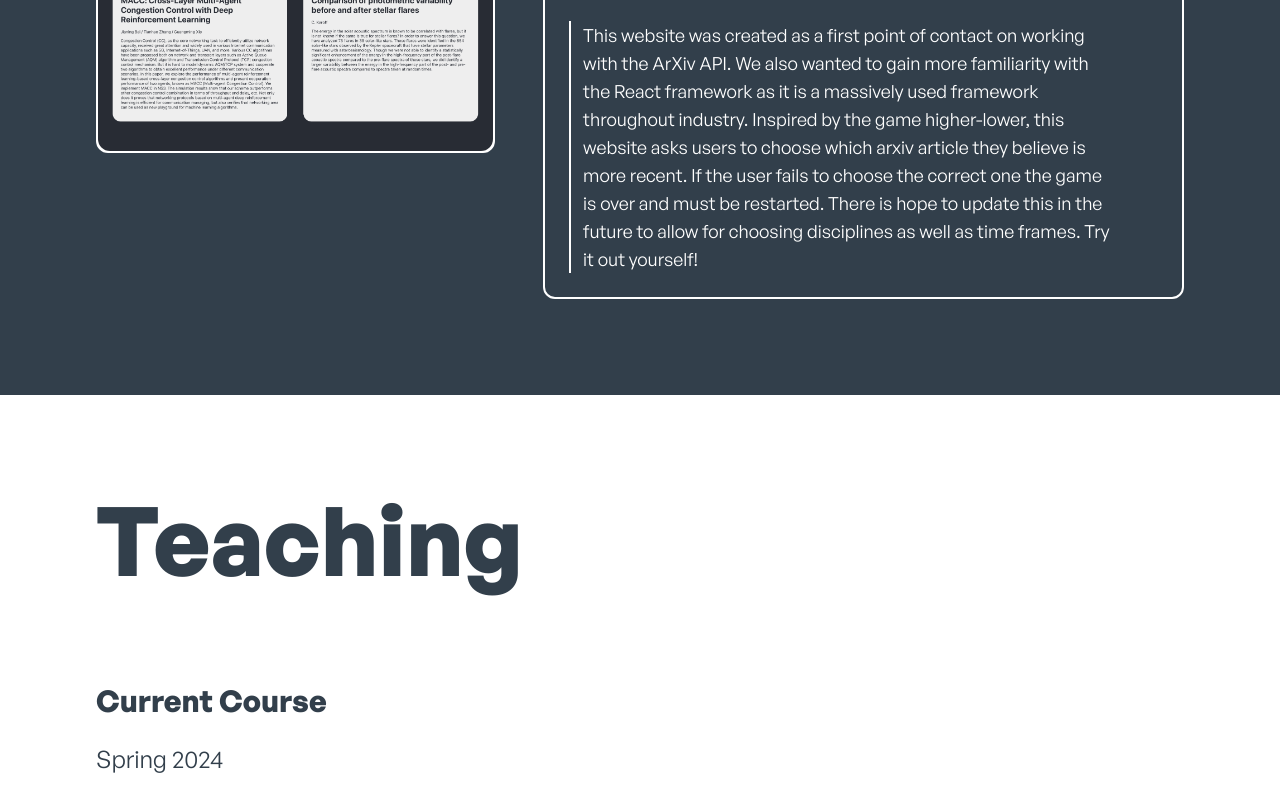
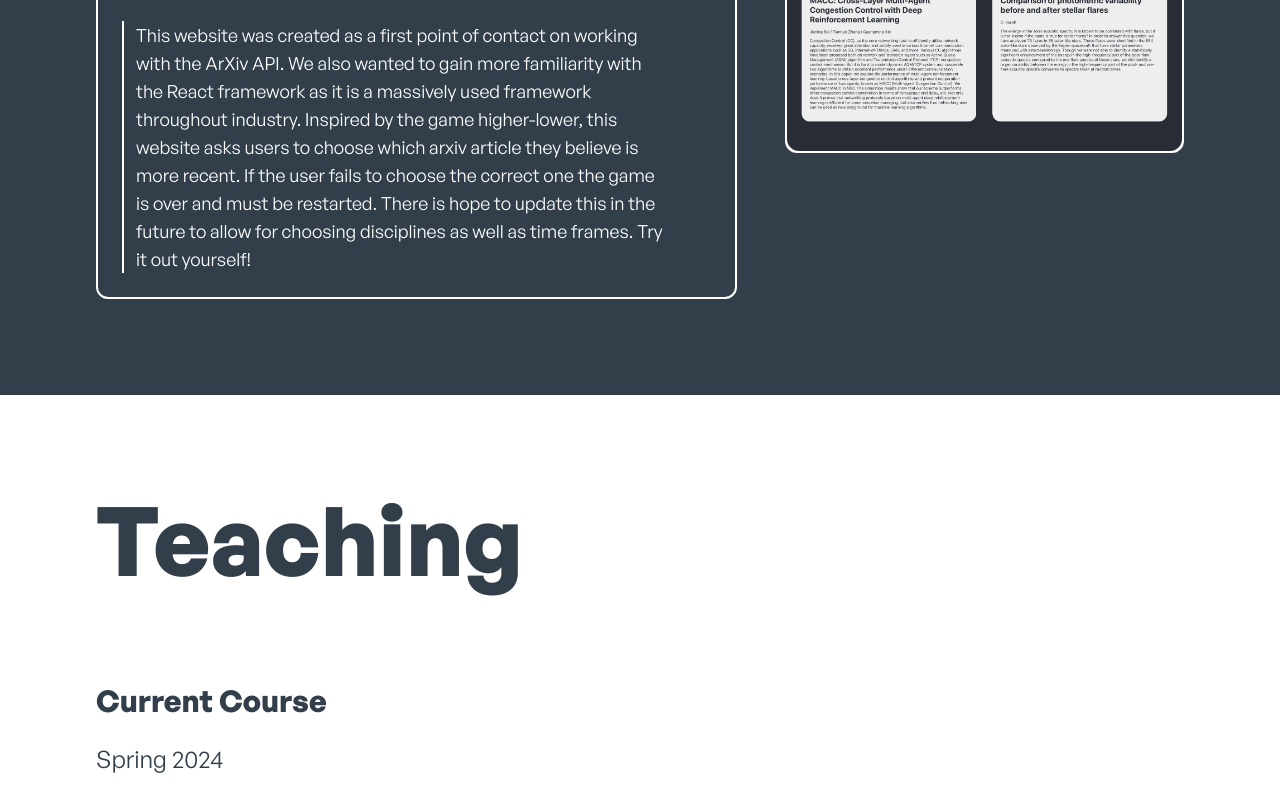
Before and after one commit to etdavila10/etorresdavila, an Astro site: page / in a window 1280 px wide. Shown: the part 4141-4926 px from the top of the page. Built offline with nearby package versions, Linux system fonts and the light colour scheme; Astro itself is replaced by a stand-in of ours.

Commit message:
Change style of Project component.

```diff
--- a/src/components/Footer.astro
+++ b/src/components/Footer.astro
@@ -16,6 +16,6 @@ let year = d.getFullYear();
   </div>
   <div class="font-display text-sm text-grey-300">
     <span>Last update:</span>
-    <span id="git-last-commit-date">March 14, 2024</span>
+    <span id="git-last-commit-date">March 15, 2024</span>
   </div>
 </footer>
--- a/src/components/Project.astro
+++ b/src/components/Project.astro
@@ -34,11 +34,8 @@ const {
 
 const totalAuthors = authors?.length;
 ---
-<div class={classNames}>
-  <div class="bg-white rounded-xl object-cover self-start border-2 border-white">
-    <img src={projectImageFile} class="rounded-xl" alt="project image"/>
-  </div>
-  <div class="border-2 border-white rounded-xl p-6">
+<div class:list={[classNames, ""]}>
+  <div class="border-2 border-white rounded-xl p-6 self-start">
     <div class="flex justify-between mb-6">
       <div class="flex gap-3">
         <h1 class="font-display text-2xl">
@@ -85,4 +82,7 @@ const totalAuthors = authors?.length;
       </div>
     </div>
   </div>
+  <div class="bg-white rounded-xl border-2 border-white self-start">
+    <img src={projectImageFile} class="rounded-xl" alt="project image"/>
+  </div>
 </div>
```
